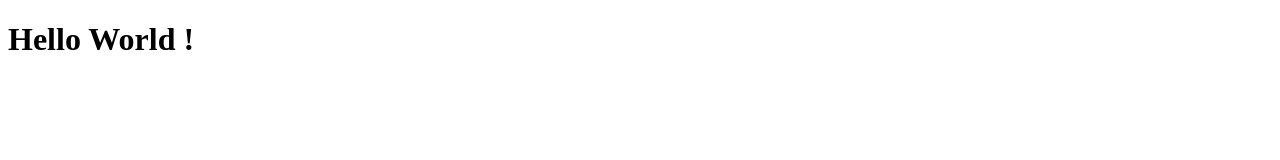
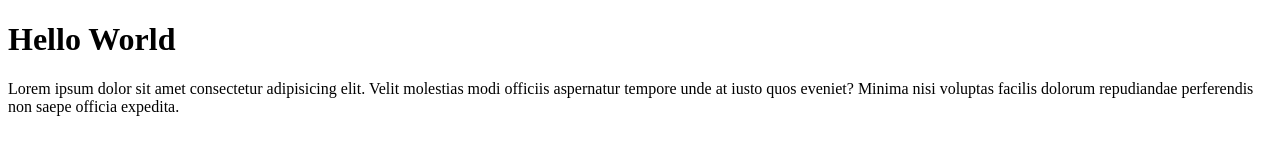
Before and after one commit to ebenezerofori/demo-repo, a plain HTML site: page index.html in a window 1280 px wide. Drawn offline with Linux system fonts and the light colour scheme.

Commit message:
added index

```diff
--- a/index.html
+++ b/index.html
@@ -6,6 +6,13 @@
     <title>Document</title>
 </head>
 <body>
-    <h1>Hello World !</h1>
+    <h1>Hello World</h1>
+    <p>Lorem ipsum dolor sit amet consectetur
+        adipisicing elit. Velit molestias modi
+        officiis aspernatur tempore unde at iusto
+        quos eveniet? Minima nisi voluptas facilis
+        dolorum repudiandae perferendis non
+        saepe officia expedita.
+    </p>
 </body>
 </html>
```
Also changed, not shown: 1 other file.
